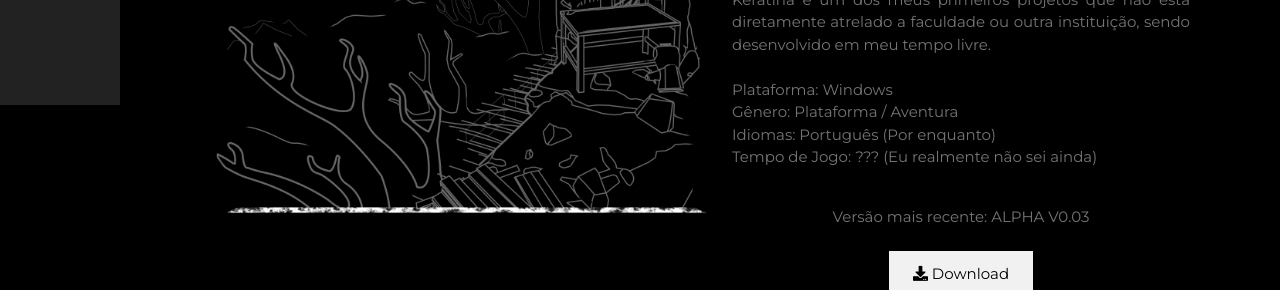
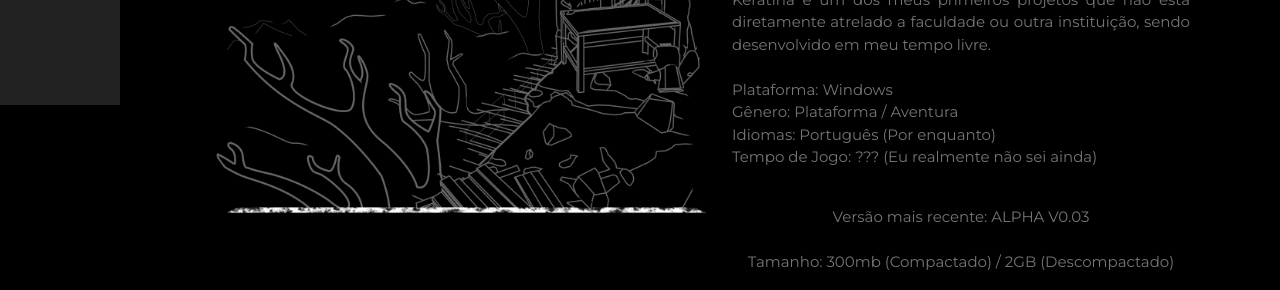
Before and after one commit to mateusumbelino/mateusumbelino.github.io, a plain HTML site: page paleopossum.html in a window 1280 px wide. Shown: the part 695-985 px from the top of the page. Drawn offline with Linux system fonts and the light colour scheme.

Commit message:
Added new Game Version

```diff
--- a/paleopossum.html
+++ b/paleopossum.html
@@ -99,7 +99,8 @@ body, h1,h2,h3,h4,h5,h6 {font-family: "Montserrat", sans-serif}
 
         <div class="button-container">
           <p>Versão mais recente: ALPHA V0.03</p> <br>
-          <a class="w3-button w3-light-grey w3-padding-large w3-section" target="_blank" href="data/cv.pdf">
+          <p>Tamanho: 300mb (Compactado) / 2GB (Descompactado)</p> <br>
+          <a class="w3-button w3-light-grey w3-padding-large w3-section" target="_blank" href="https://drive.google.com/file/d/1JmGYXzG7A9MdD2vSB0kgTABgdLn5bTig/view?usp=share_link">
             <i class="fa fa-download"></i> Download
           </a>
         </div>
```
